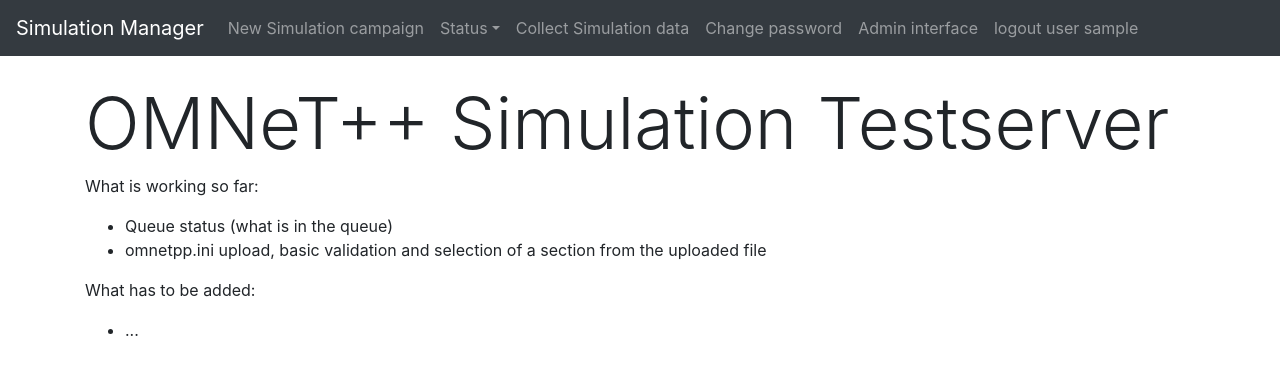
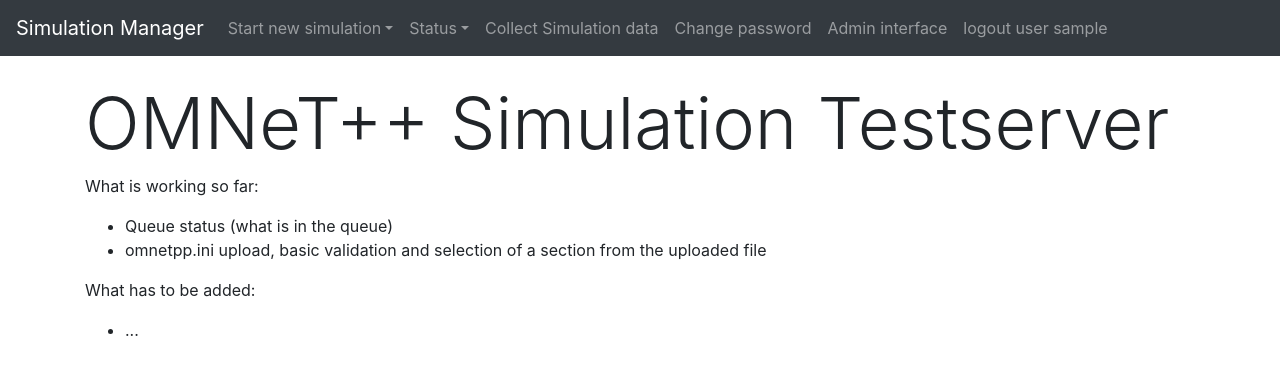
Before and after one commit to ComNets-Bremen/ops-on-the-bench, a Django app: page /omnetppManager/ in a window 1280 px wide. Shown: the top 375 px of the page. Run offline with Django 3.2, Linux system fonts and the light colour scheme; the visitor is signed in with stand-in values (Sample User, id 1); some libraries are stand-ins or nearby versions.

Commit message:
Show dynamically generated omnetpp-sim in menu

```diff
--- a/manager/omnetppManager/urls.py
+++ b/manager/omnetppManager/urls.py
@@ -5,7 +5,7 @@ from . import views
 
 from .forms import getOmnetppiniForm, selectSimulationForm
 
-from .views import NewSimWizard, JobDetailView
+from .views import NewSimWizard, JobDetailView, DetailSimWizard
 
 urlpatterns = [
         path('', views.index, name="omnetppManager_index"),
@@ -16,6 +16,7 @@ urlpatterns = [
         path('manage_queues/<output_format>/', views.manage_queues, name="omnetppManager_manage_queues"),
         path('job-details/<int:pk>/', login_required(JobDetailView.as_view()), name='job-details'),
         path('job-kill/<int:pk>/', views.job_kill, name='job-kill'),
+        path('newsim-detail/', login_required(DetailSimWizard.as_view()), name="omnetppManager_detail_sim"),
         ]
 
 
--- a/manager/templates/base_generic.html
+++ b/manager/templates/base_generic.html
@@ -60,7 +60,9 @@
 
 
     </style>
+  {% block head %}<!-- Block for adding content to the head //--> {% endblock %}
   </head>
+
   <body>
   {% block sidebar %}
 
@@ -73,8 +75,12 @@
   <div class="collapse navbar-collapse" id="navbarsExampleDefault">
     <ul class="navbar-nav mr-auto">
         {% if user.is_authenticated %}
-          <li class="nav-item">
-          <a class="nav-link" href="{% url 'omnetppManager_new-simulation' %}">New Simulation campaign</a>
+          <li class="nav-item dropdown">
+              <a class="nav-link dropdown-toggle" id="dropdown-01" href="#", data-toggle="dropdown", aria-haspopup="true" aria-expand="false">Start new simulation</a>
+                <div class="dropdown-menu" aria-labelledby="dropdown-01">
+                  <a class="dropdown-item" href="{% url 'omnetppManager_new-simulation' %}">from omnetpp.ini</a>
+                  <a class="dropdown-item" href="{% url 'omnetppManager_detail_sim' %}">from generator</a>
+                </div>
           </li>
           <li class="nav-item dropdown">
               <a class="nav-link dropdown-toggle" id="dropdown-01" href="#", data-toggle="dropdown", aria-haspopup="true" aria-expand="false">Status</a>
```
